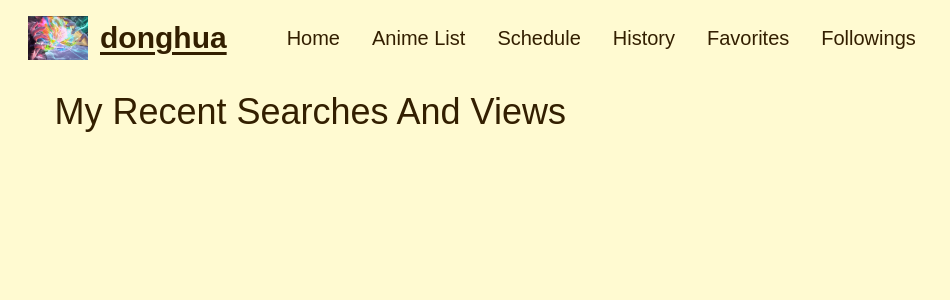
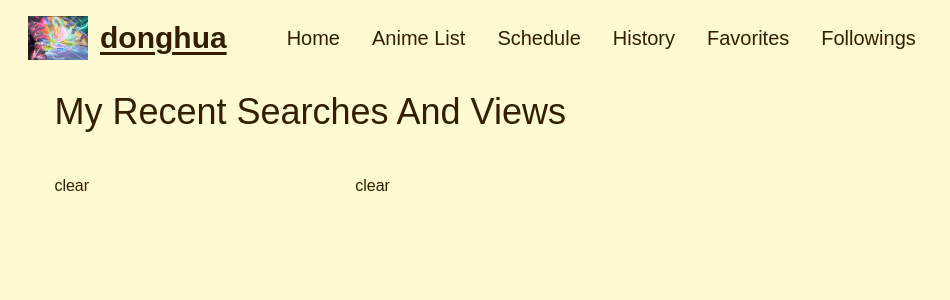
Before and after one commit to newlight77/dailymotion-next-app, a Next.js app: page /history in a window 1280 px wide. Shown: the top 300 px of the page, without its empty margins (0-950 px from the left). Built offline with nearby package versions, Linux system fonts and the light colour scheme.

Commit message:
refactoring: add back clear and reset buttons

```diff
--- a/src/app/page.tsx
+++ b/src/app/page.tsx
@@ -84,7 +84,7 @@ const HomePage: React.FC = () => {
                             </Collapsable>
                         </div>
                         <div className="basis-1/8 pt-2 md:w-1/4 sm:w-64">
-                            <Collapsable title={'My last views'} collapsedLabel={'show my followings'}>
+                            <Collapsable title={'My last followings'} collapsedLabel={'show my followings'}>
                                 <Followings onSelected={handleSelectFollowing} newFollowing={newToFollowingFollowing} />
                             </Collapsable>
                         </div>
--- a/src/components/objects/Followings.tsx
+++ b/src/components/objects/Followings.tsx
@@ -57,7 +57,13 @@ const Followings: React.FC<ViewFollowingsProps> = ({ newFollowing }) => {
 
     return (
         <div className="p-1 md:gap-4 md:p-4 sm:p-1 sm:gap-1">
+            <div className='pb-4'>
+                <Link className='pr-4' href={''} onClick={clearFollowings}>clear</Link>
+                <Link className='pr-4' href={''} onClick={resetFollowings}>reset</Link>
+            </div>
+
             <div className='items-center'>
+
                 <div>
                     { followings ?.map(s => (
                         <div key={s.uid} className="flex flex-row gap-4 items-center">
--- a/src/components/objects/SearchHsitory.tsx
+++ b/src/components/objects/SearchHsitory.tsx
@@ -51,6 +51,11 @@ const SearchHistory: React.FC<SearchBarProps> = ({ newKeywords, onSelected, onAd
     return (
         <div className="p-1 md:gap-4 md:p-4 sm:p-1 sm:gap-1">
             <div>
+                <div className="pb-4">
+                    <Link href={''} onClick={clearHistory}>clear</Link>
+                </div>
+            </div>
+            <div>
                 <div>
                     <div>
                     { history?.map(s => (
--- a/src/components/objects/VideoList.tsx
+++ b/src/components/objects/VideoList.tsx
@@ -4,7 +4,7 @@ import { MetaVideo } from '../../service/searchVideo';
 import Image from 'next/image';
 import { LastView } from './ViewHistory';
 import { Following } from './Followings';
-import VideoCard from '../molecules/VideoCard';
+import VideoCard from '../organisms/VideoCard';
 
 
 interface VideoListProps {
--- a/src/components/objects/ViewHistory.tsx
+++ b/src/components/objects/ViewHistory.tsx
@@ -60,6 +60,11 @@ const ViewHistory: React.FC<ViewHistoryProps> = ({ newLastView, onSelected, onAd
 
     return (
         <div className="p-1 md:gap-4 md:p-4 sm:p-1 sm:gap-1">
+            <div>
+                <div className="pb-4">
+                    <Link href={''} onClick={clearHistory}>clear</Link>
+                </div>
+            </div>
             <div className='items-center'>
                 <div>
                     { history ?.map(s => (
```
